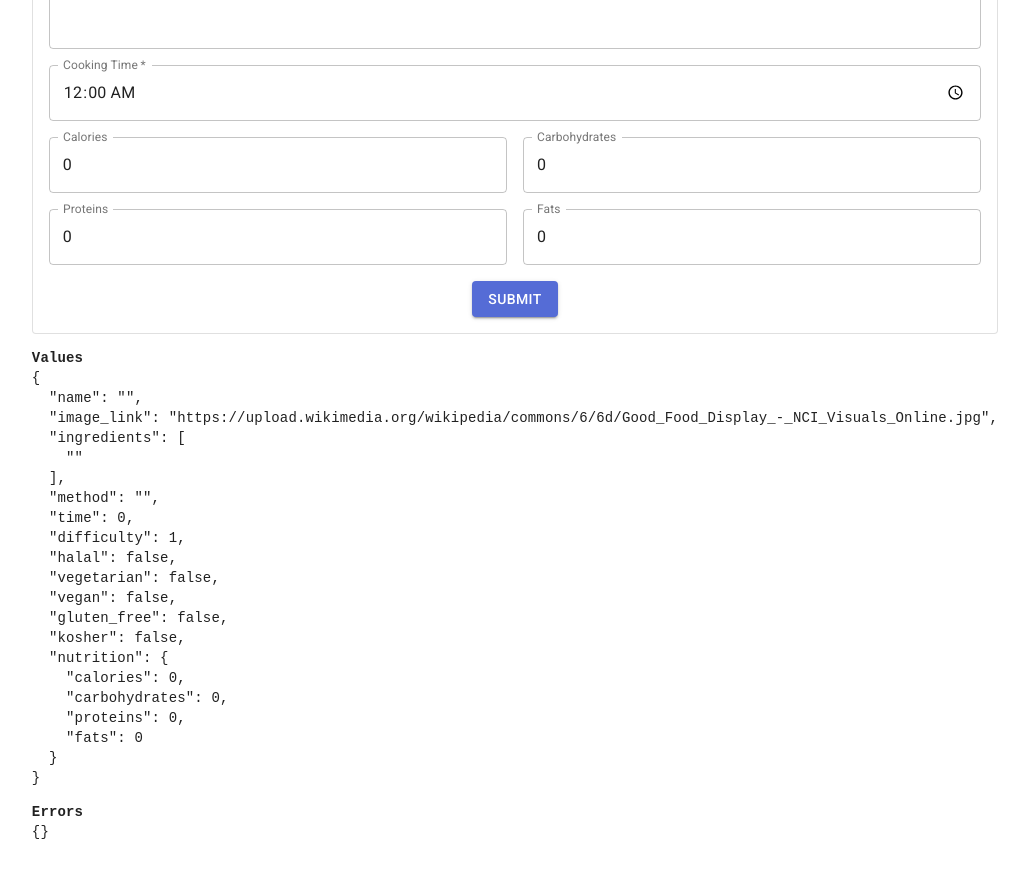
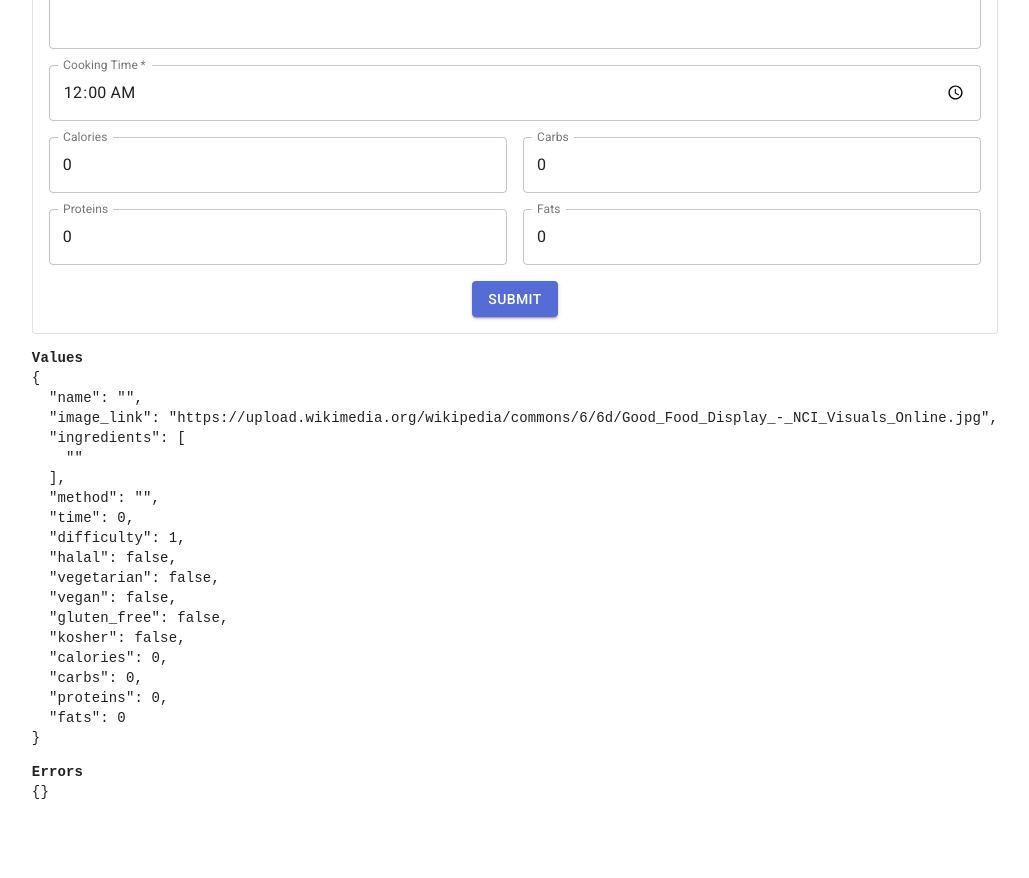
Before and after one commit to GuolinY/ImperialReallySMARTFoodAPP, a Next.js app: page /new-recipe in a window 1280 px wide. Shown: the part 640-1518 px from the top of the page, without its empty margins (125-1154 px from the left). After the commit the page ends 1488 px from the top, so only its background shows below. Built offline with nearby package versions, Linux system fonts and the light colour scheme.

Commit message:
[gy119] recipe json produced now fits new format needed by backend

```diff
--- a/pages/new-recipe.jsx
+++ b/pages/new-recipe.jsx
@@ -39,12 +39,10 @@ const validationSchema = yup.object({
     .required("Difficulty is required")
     .min(1, "Lowest difficulty is easy")
     .max(3, "Highest difficulty is hard"),
-  nutrition: yup.object().shape({
   calories: yup.number().required("Number of calories is required"),
   proteins: yup.number().required("Amount of protein is required"),
   fats: yup.number().required("Amount of fats is required"),
   carbohydrates: yup.number().required("Amount of carbohydrates is required"),
-  }),
 });
 
 export default function NewRecipe() {
@@ -85,12 +83,10 @@ export default function NewRecipe() {
           vegan: false,
           gluten_free: false,
           kosher: false,
-          nutrition: {
           calories: 0,
-            carbohydrates: 0,
+          carbs: 0,
           proteins: 0,
           fats: 0,
-          },
         }}
         validationSchema={validationSchema}
         onSubmit={async (values) => {
@@ -253,25 +249,20 @@ export default function NewRecipe() {
                 </Grid>
 
                 <Grid item container spacing={2}>
-                  {["calories", "carbohydrates", "proteins", "fats"].map(
-                    (x, i) => (
+                  {["calories", "carbs", "proteins", "fats"].map((x, i) => (
                     <Grid item xs={6}>
                       <TextField
-                          id={`nutrition[${x}]`}
+                        id={x}
                         label={x.charAt(0).toUpperCase() + x.slice(1)}
                         variant="outlined"
                         fullWidth
                         onChange={(e) =>
-                            setFieldValue(
-                              `nutrition[${x}]`,
-                              parseInt(e.target.value)
-                            )
+                          setFieldValue(x, parseInt(e.target.value))
                         }
-                          value={values.nutrition[x]}
+                        value={values[x]}
                       />
                     </Grid>
-                    )
-                  )}
+                  ))}
                 </Grid>
                 <Grid item>
                   <Button variant="contained" color="primary" type="submit">
```
Lines whose indentation alone changed are shown as unchanged.
